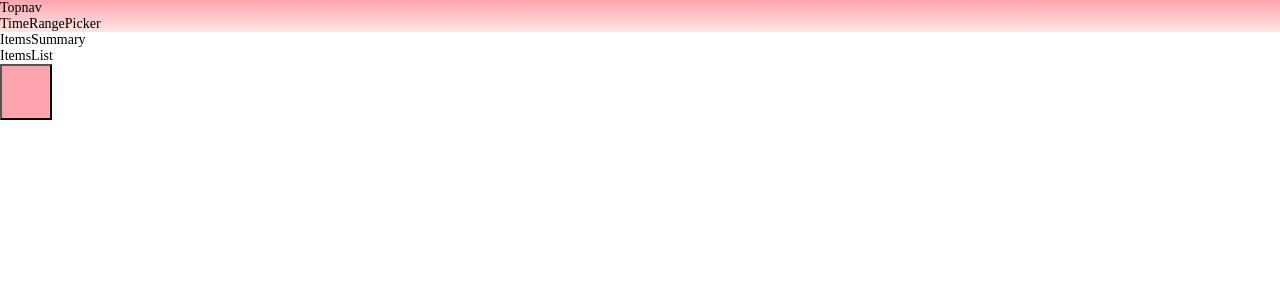
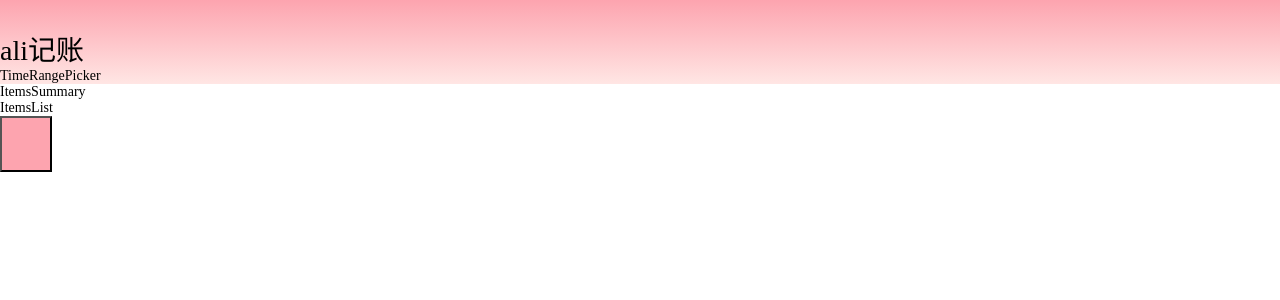
Before and after one commit to christina-xhy/January31, a React (Vite) app: page /items in a window 1280 px wide. Shown: the top 300 px of the page. Built offline with nearby package versions, Linux system fonts and the light colour scheme.

Commit message:
完成Topnav 组件

```diff
--- a/src/components/Topnav.tsx
+++ b/src/components/Topnav.tsx
@@ -1,3 +1,13 @@
-export const Topnav : React.FC = () => {
-  return <div>Topnav </div>;
+import { Icon } from "./Icon"
+
+interface Props{
+  title?:string
 }
+export const Topnav : React.FC <Props>= ({title = 'ali记账'}) => {
+  return (
+    <div text-white flex items-center p-16px>
+      <Icon name='menu' className='w-24px h-24px mr-16px' />
+      <h1 text-24px>{title}</h1>
+    </div>
+  )
+}
```
